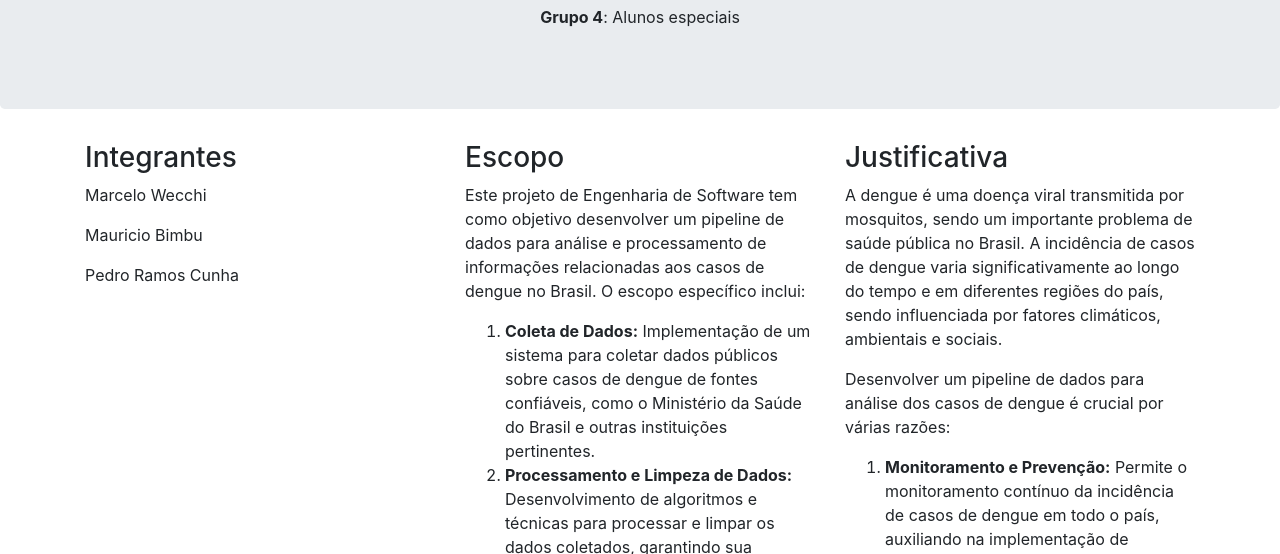
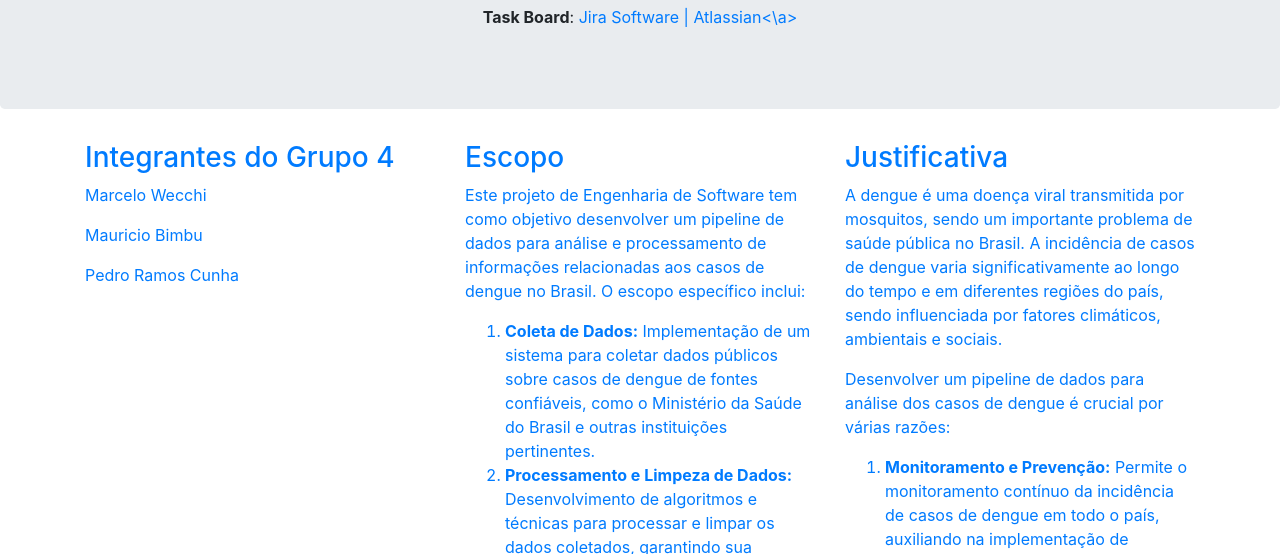
Before and after one commit to wecchi/unifesp_soft_eng.github.io, a plain HTML site: page index.html in a window 1280 px wide. Shown: the part 246-800 px from the top of the page. Drawn offline with nearby package versions, Linux system fonts and the light colour scheme.

Commit message:
Update Task Board link

```diff
--- a/index.html
+++ b/index.html
@@ -15,13 +15,13 @@
   <h1>Engenharia de Software</h1>
   <h2>PPG-CC - Programa de Pós Graduação em Ciência da Computação - Campus São José do Campos</h2>
   <h2><u>Título</u>: Pipeline de dados para dados públicos da saúde no Brasil</h2>
-  <p><strong>Grupo 4</strong>: Alunos especiais</p>
+  <p><strong>Task Board</strong>: <a href="https://www.atlassian.com/software/jira"> Jira Software | Atlassian<\a></p>
 </div>
 
 <div class="container">
   <div class="row">
     <div class="col-sm-4">
-      <h3>Integrantes</h3>
+      <h3>Integrantes do Grupo 4</h3>
       <p>Marcelo Wecchi</p>
       <p>Mauricio Bimbu</p>
       <p>Pedro Ramos Cunha</p>
```
